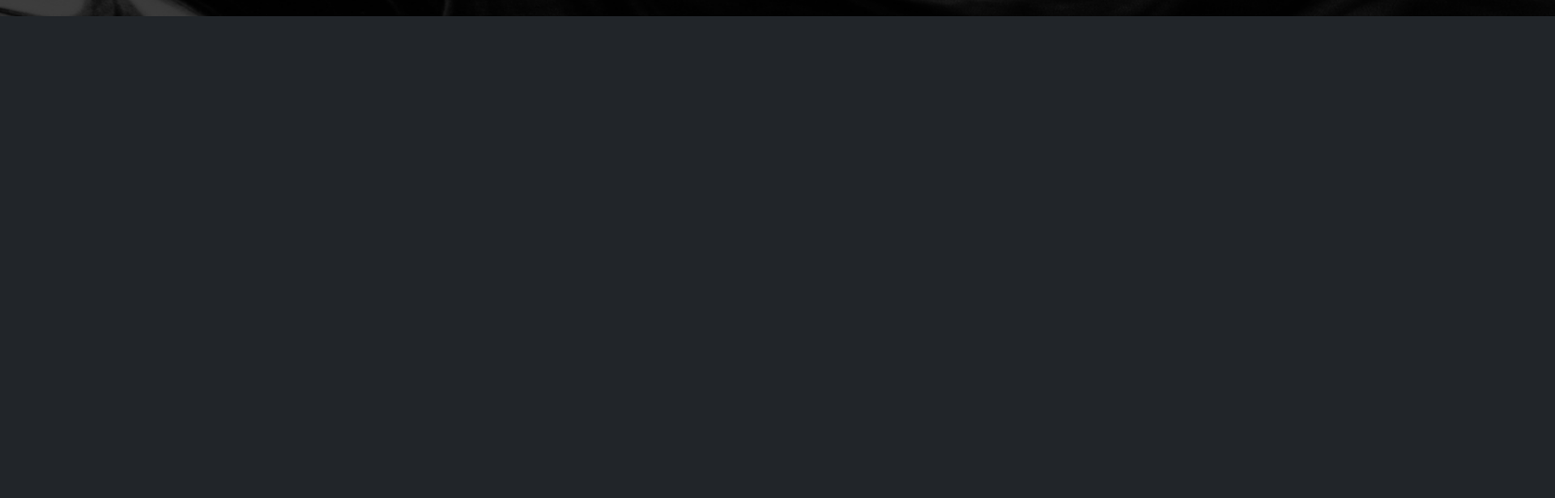
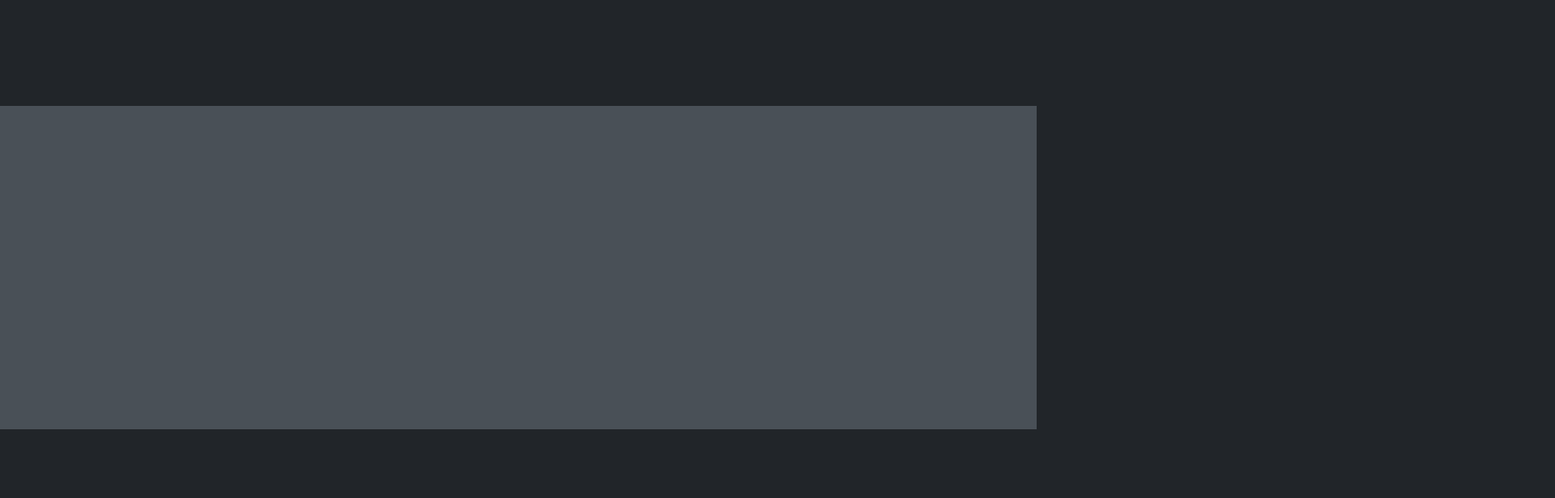
Before and after one commit to Ro-padoin/Ro-padoin.github.io, a plain HTML site: page index.html in a window 1280 px wide. Shown: the part 780-1396 px from the top of the page at 81% size, 1920 px wide, since content can reach past the window. After the commit the page ends 1366 px from the top, so only its background shows below. Drawn offline with Linux system fonts and the light colour scheme.

Commit message:
ajuste estilo

```diff
--- a/style.css
+++ b/style.css
@@ -7,27 +7,26 @@ body {
     background-color: #212529;
     font-family: sans-serif;
     font-size: 18px;
-    max-width: 1366px;
 }
 
 .cabecalho {
     background-image: url("./Imagens/Fundo_Header.png");
     background-repeat: no-repeat;
     background-size: cover;
-    padding: 400px;
+    height: 400px;
     width: 100%;
 }
 
 .principal {
-    padding: 511px;
+    height: 511px;
 }
 
 .referencias {
     background: #495057;
-    padding: 400px;
+    height: 400px;
     width: 100%;
 }
 
 .rodape {
-    padding: 55px;
+    height: 55px;
 }
```
